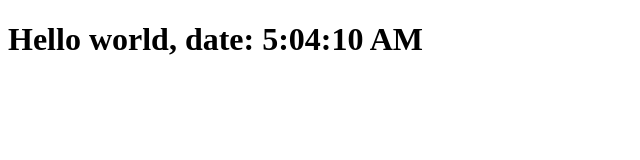
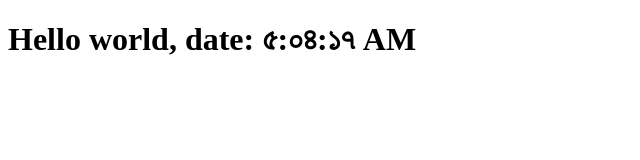
Before and after one commit to mukhter2/Temperature-Conversion, a React (Create React App) app: page / in a window 1280 px wide. Shown: the top 160 px of the page, without its empty margins (0-640 px from the left). Built offline with nearby package versions, Linux system fonts and the light colour scheme.

Commit message:
updated files

```diff
--- a/src/App.js
+++ b/src/App.js
@@ -1,5 +1,11 @@
+import Clock from './components/Clock';
+
 function App() {
-    return <div>Hello world</div>;
+    return (
+        <div>
+            <Clock locale="bn-BD" />
+        </div>
+    );
 }
 
 export default App;
--- /dev/null
+++ b/src/components/Clock.js
@@ -0,0 +1,34 @@
+import React from 'react';
+
+class Clock extends React.Component {
+    state = { date: new Date() };
+
+    componentDidMount() {
+        this.clockTimer = setInterval(() => this.tick(), 1000);
+    }
+
+    componentWillUnmount() {
+        clearInterval(this.clockTimer);
+    }
+
+    tick() {
+        this.setState({
+            date: new Date(),
+        });
+    }
+
+    render() {
+        return (
+            <div>
+                <h1 className="heading">
+                    <span>
+                        {/* eslint-disable-next-line react/destructuring-assignment */}
+                        Hello world, date: {this.state.date.toLocaleTimeString(this.props.locale)}
+                    </span>
+                </h1>
+            </div>
+        );
+    }
+}
+
+export default Clock;
--- a/src/index.js
+++ b/src/index.js
@@ -1,18 +1,13 @@
 import React from 'react';
 import ReactDOM from 'react-dom';
+import App from './App';
+import reportWebVitals from './reportWebVitals';
 
-class Clock extends React.Component {
-    constructor(props) {
-        super(props);
-        this.state = {};
-    }
+ReactDOM.render(
+    <React.StrictMode>
+        <App />
+    </React.StrictMode>,
+    document.getElementById('root')
+);
 
-    render() {
-        return (
-            <h1 className="heading">
-                <span>Hello world, date: {new Date().toLocaleTimeString()}</span>
-            </h1>
-        );
-    }
-}
-ReactDOM.render(<Clock />, document.getElementById('root'));
+reportWebVitals();
```
